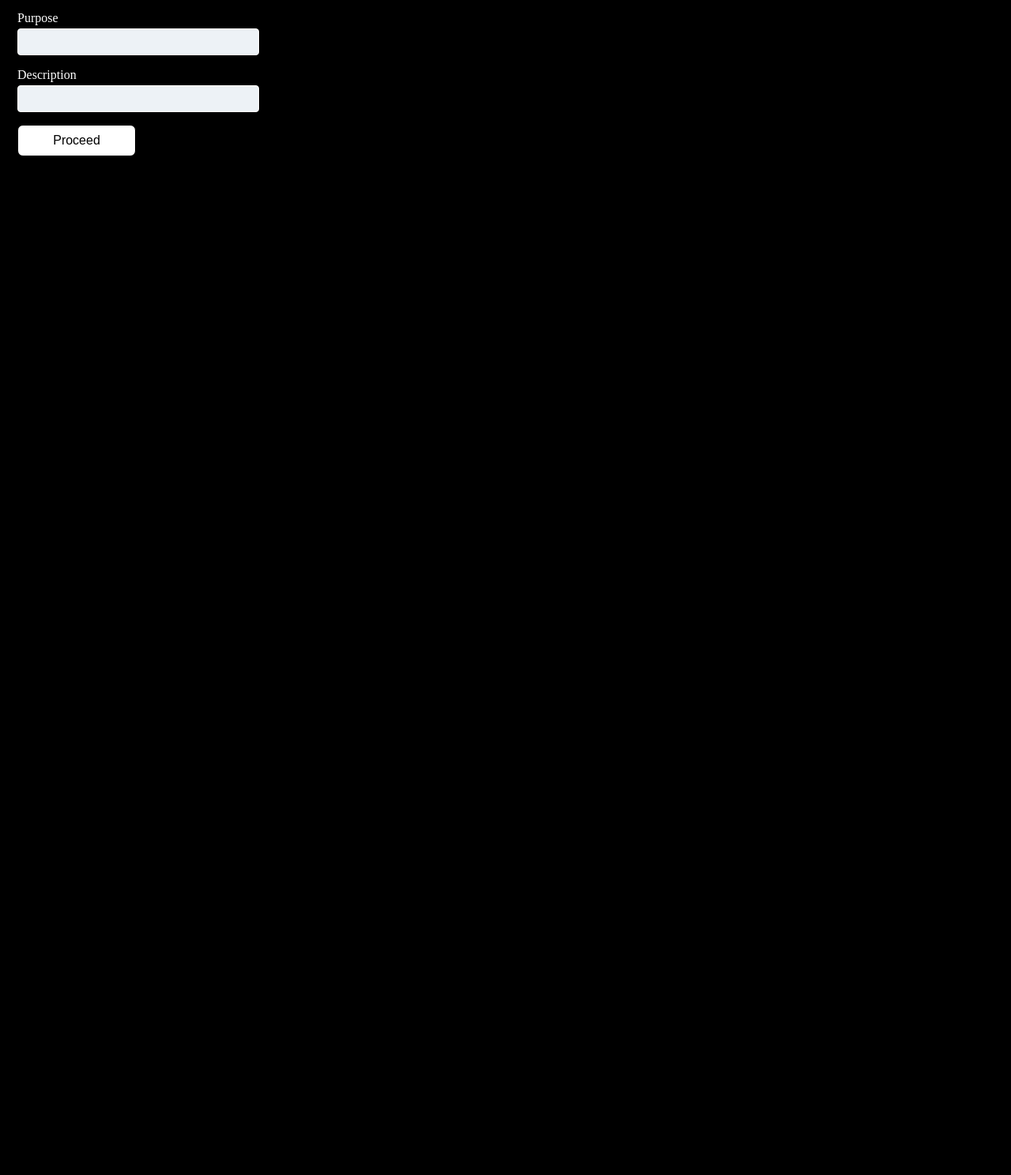
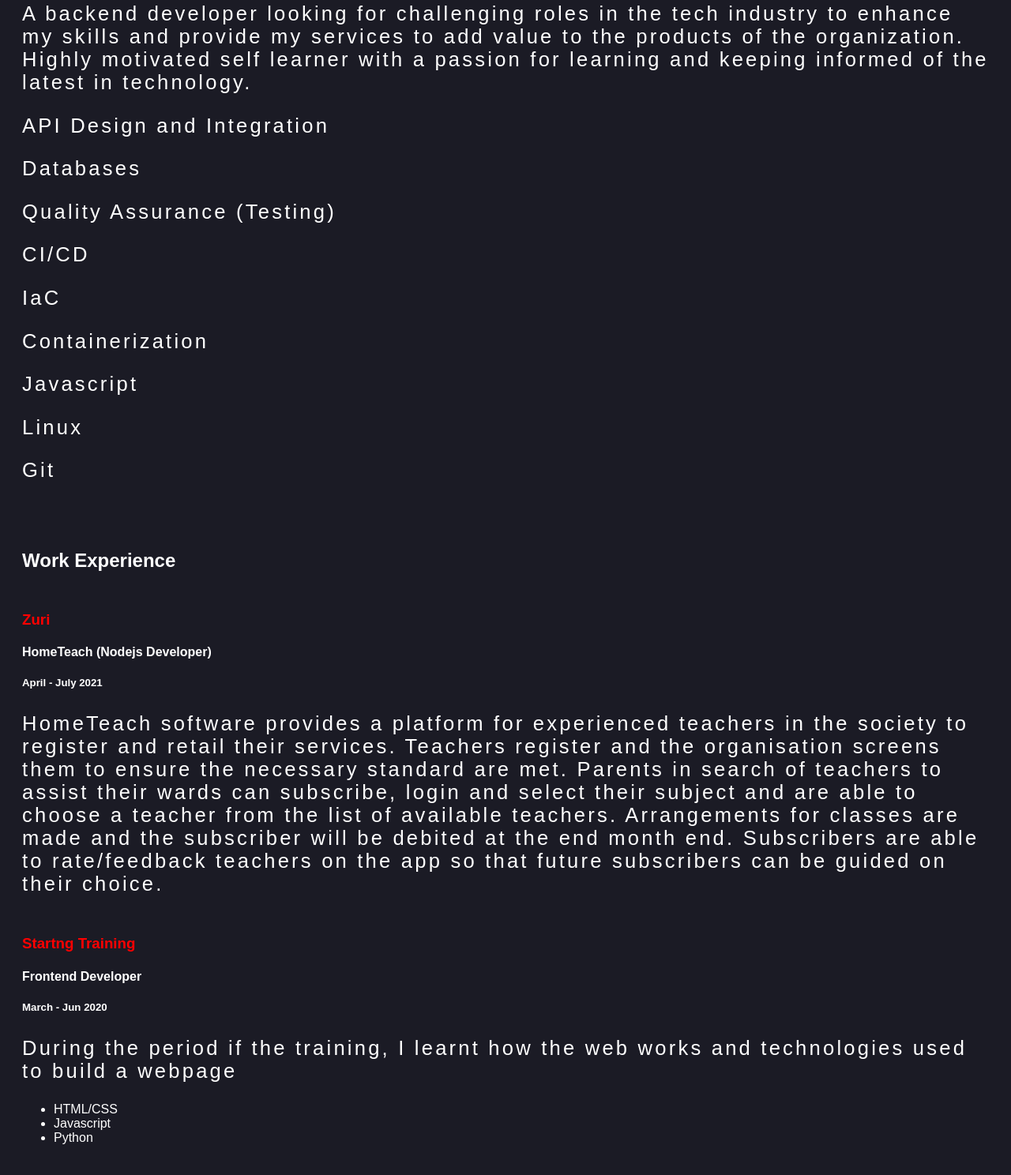
Before and after one commit to tobybrave/resume, a website: page ui/index.html in a window 1280 px wide. Shown: the part 352-1840 px from the top of the page at 79% size. Before the commit the page ends 800 px from the top, so only its background shows below. Drawn offline with Linux system fonts and the light colour scheme.

Commit message:
improved ui

```diff
--- a/ui/index.html
+++ b/ui/index.html
@@ -7,7 +7,89 @@
     <title>Resumé</title>
   </head>
   <body>
-    <footer>
+  <div class="container">
+    <div class="row">
+      <div class="col-md-10 col-md-offset-1">
+        <div class="title text-center">
+          <h1>Temitope Falae</h1>
+          <h3>Backend Developer</h3>
+          <h4><a href="http://github.com/tobybrave">@tobybrave</a></h4>
+          <hr />
+        </div>
+
+        <!-- summary section -->
+        <div class="summary">
+          <h2 class="text-center">Summary</h2>
+          <p>A backend developer looking for challenging roles in the tech industry to enhance my skills and provide my services to add value to the products of the organization. Highly motivated self learner with a passion for learning and keeping informed of the latest in technology.</p>
+
+          <div class="row">
+            <div class="col-md-3 col-sm-3">
+            </div>
+            <div class="col-md-3 col-sm-3">
+              <p>API Design and Integration</p>
+              <p>Databases</p>
+              <p>Quality Assurance (Testing)</p>
+            </div>
+            <div class="col-md-3 col-sm-3">
+              <p>CI/CD</p>
+              <p>IaC</p>
+              <p>Containerization</p>
+            </div>
+            <div class="col-md-3 col-sm-3">
+              <p>Javascript</p>
+              <p>Linux</p>
+              <p>Git</p>
+            </div>
+          </div>
+
+        </div>
+
+
+        <!-- work experience section -->
+        <div class="work-experience">
+          <h2 class="text-center">Work Experience</h2>
+          <div class="row experience-title">
+            <div class="col-md-9">
+              <h3>Zuri</h3>
+              <h4>HomeTeach (Nodejs Developer)</h4>
+            </div>
+            <div class="col-md-3">
+              <h5>April - July 2021</h5>
+            </div>
+          </div>
+          <div class="row experience-summary">
+            <div class="col-md-12">
+              <p>HomeTeach software provides a platform for experienced teachers in the society to register and retail their services.
+              Teachers register and the organisation screens them to ensure the necessary standard are met. Parents in search of teachers to assist their wards can subscribe, login and select their subject and are able to choose a teacher from the list of available teachers.
+              Arrangements for classes are made and the subscriber will be debited at the end month end. Subscribers are able to rate/feedback teachers on the app so that future subscribers can be guided on their choice.</p>
+            </div>
+          </div>
+
+          <!-- Corasent -->
+          <div class="row experience-title">
+            <div class="col-md-9">
+              <h3>Startng Training</h3>
+              <h4>Frontend Developer</h4>
+            </div>
+            <div class="col-md-3">
+              <h5>March - Jun 2020</h5>
+            </div>
+          </div>
+          <div class="row experience-summary">
+            <div class="col-md-12">
+              <p>During the period if the training, I learnt how the web works and technologies used to build a webpage</p>
+              <ul>
+                <li>HTML/CSS</li>
+                <li>Javascript</li>
+                <li>Python</li>
+              </ul>
+            </div>
+          </div>
+        </div>
+      </div>
+    </div>
+  </div>
+   <footer>
       <h4 id="reachOut">Get in touch</h4>
       <fieldset>
         <form>
--- a/ui/style.css
+++ b/ui/style.css
@@ -1,29 +1,14 @@
-body{
-	background-color:black;
-	color:white;
-	font-size:1em;
-	font-family:veranda;
+body {
+  background: #1B1B25;
+  color: #fff;
+  font-family: 'Josefin Sans', sans-serif;
 }
-header,h3{
-	text-align:center;
-}
-img{
-  	display:inline;
-	 width:300px;
-	 height:300px;
-	 margin-top:20px;
-	 margin-bottom:5px;
-	 }
-img:hover{
-	border:2px solid aquamarine;
-}
+
 a{
-	color:aquamarine;
+  color: white;
 	text-decoration:none;
 }
-a:visited{
-	color:green;
-}
+
 h3,#reachOut{
 	color:red;
 	margin-top:30px;
@@ -35,6 +20,7 @@ label{
 	font-size:1em;
 	font-weight:500;
 }
+
 input[type="text"],input[type="email"],input[type="tel"]{
 	display:block;
 	margin-top:4px;
@@ -44,11 +30,13 @@ input[type="text"],input[type="email"],input[type="tel"]{
 	border-radius:4px;
 	background-color:#EDF2F6;
 }
+
 input:focus{
 	border:2px solid aquamarine;
 	outline:none;
 }
- button{
+
+button{
  	width:150px;
  	height:40px;
  	font-size:1em;
@@ -59,9 +47,60 @@ input:focus{
 	border-radius:7px;
 	background:white;
 }
+
 fieldset{
 	border:black;
 	border-radius:5px;
 	background-color:black;
 	display:inline;
 }
+
+.separator {
+  width: 30%;
+}
+
+.title {
+  margin-top: 100px;
+  margin-bottom: 10px;
+
+  a {
+    color: #DB4D57;
+
+    &:hover {
+      text-decoration: none;
+      font-weight: bold;
+    }
+  }
+
+  hr {
+    width: 75%;
+  }
+}
+
+.summary {
+  padding: 20px;
+
+  p {
+    font-size: 1.6rem;
+    letter-spacing: .2rem;
+  }
+}
+
+
+.work-experience {
+  padding: 20px;
+
+  .experience-title {
+    margin-top: 50px;
+  }
+
+.experience-summary {
+    margin-top: 30px;
+    margin-bottom: 50px;
+  }
+
+p {
+    font-size: 1.6rem;
+    letter-spacing: .2rem;
+  }
+}
```
